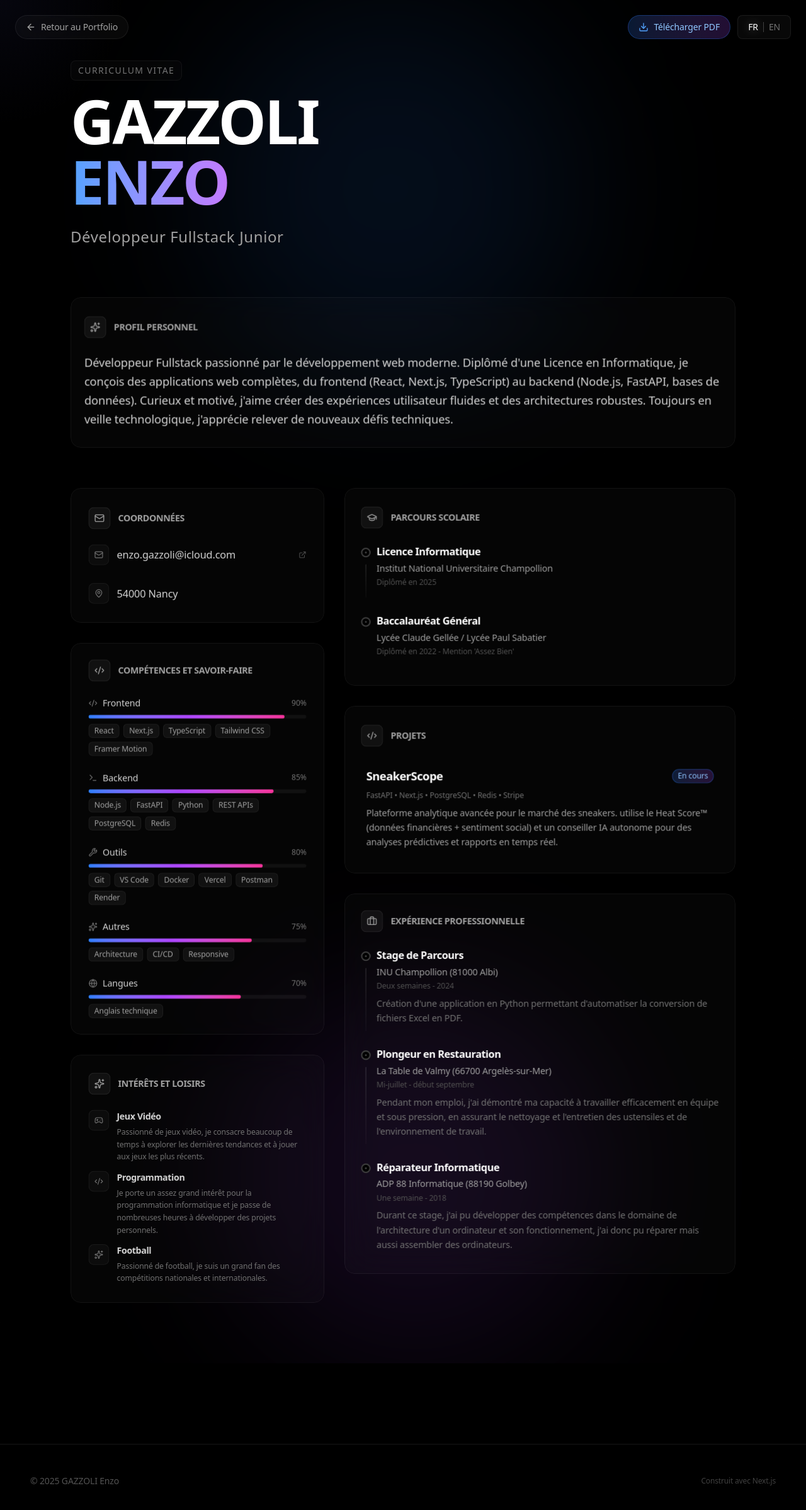
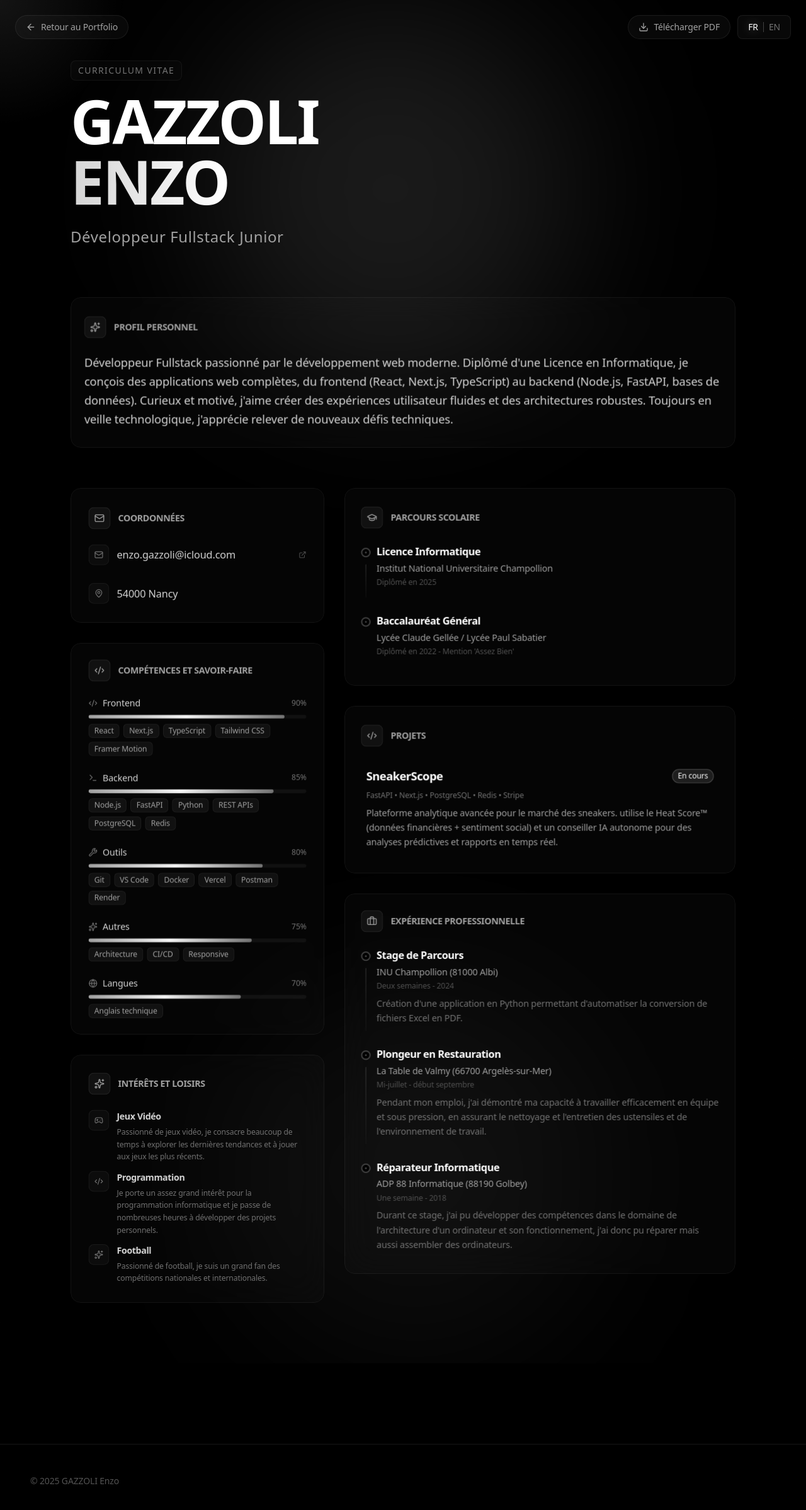
Before and after one commit to Taqinou/portfolio-website, a Next.js app: page /cv in a window 1280 px wide. Shown: the top 2398 px of the page at 63% size. Built offline with nearby package versions, Linux system fonts and the light colour scheme.

Commit message:
style: Revise CV page color scheme, replace print functionality with direct PDF download, and remove footer build information.

```diff
--- a/src/components/cv/CVPage.tsx
+++ b/src/components/cv/CVPage.tsx
@@ -190,7 +190,7 @@ export default function CVPage() {
       <div
         className="pointer-events-none fixed inset-0 z-30 transition-none"
         style={{
-          background: `radial-gradient(500px circle at ${mousePosition.x}px ${mousePosition.y}px, rgba(99, 102, 241, 0.06), transparent 40%)`,
+          background: `radial-gradient(500px circle at ${mousePosition.x}px ${mousePosition.y}px, rgba(255, 255, 255, 0.08), transparent 40%)`,
           willChange: 'background',
         }}
       />
@@ -198,8 +198,8 @@ export default function CVPage() {
       {/* Background effects */}
       <div className="absolute inset-0 overflow-hidden pointer-events-none">
         {/* Static gradient orbs (no animation for performance) */}
-        <div className="absolute top-0 left-1/4 w-[600px] h-[600px] bg-blue-500/10 rounded-full blur-[120px]" />
-        <div className="absolute bottom-0 right-1/4 w-[600px] h-[600px] bg-purple-500/10 rounded-full blur-[120px]" />
+        <div className="absolute top-0 left-1/4 w-[600px] h-[600px] bg-white/10 rounded-full blur-[120px]" />
+        <div className="absolute bottom-0 right-1/4 w-[600px] h-[600px] bg-neutral-500/10 rounded-full blur-[120px]" />
 
         {/* Grid pattern */}
         <div
@@ -240,39 +240,19 @@ export default function CVPage() {
         transition={{ delay: 0.3 }}
         className="fixed top-6 right-30 z-50 no-print"
       >
-        <button
-          onClick={() => {
-            // Create hidden iframe
-            const iframe = document.createElement('iframe');
-            iframe.style.position = 'absolute';
-            iframe.style.width = '0';
-            iframe.style.height = '0';
-            iframe.style.border = 'none';
-            iframe.style.left = '-9999px';
-            iframe.src = '/cv/print';
-            document.body.appendChild(iframe);
-
-            // Wait for iframe to load then print
-            iframe.onload = () => {
-              setTimeout(() => {
-                iframe.contentWindow?.print();
-                // Remove iframe after print dialog closes
-                setTimeout(() => {
-                  document.body.removeChild(iframe);
-                }, 1000);
-              }, 500);
-            };
-          }}
-          className="group flex items-center gap-2 px-4 py-2 bg-gradient-to-r from-blue-500/20 to-purple-500/20 backdrop-blur-xl border border-blue-500/30 rounded-full hover:from-blue-500/30 hover:to-purple-500/30 hover:border-blue-500/50 transition-all duration-300"
+        <a
+          href="/CV_GAZZOLI_Enzo.pdf"
+          download="CV_GAZZOLI_Enzo.pdf"
+          className="group flex items-center gap-2 px-4 py-2 bg-white/[0.03] backdrop-blur-xl border border-white/[0.08] rounded-full hover:bg-white/[0.08] hover:border-white/[0.15] transition-all duration-300"
         >
           <Download
             size={16}
-            className="text-blue-400 group-hover:text-blue-300 transition-colors"
+            className="text-neutral-400 group-hover:text-white transition-colors"
           />
-          <span className="text-sm text-blue-300 group-hover:text-white transition-colors font-medium">
+          <span className="text-sm text-neutral-400 group-hover:text-white transition-colors font-medium">
             {t.cvDownloadPdf}
           </span>
-        </button>
+        </a>
       </motion.div>
 
       {/* Main content */}
@@ -295,7 +275,7 @@ export default function CVPage() {
             <span className="text-white">GAZZOLI</span>
             <br />
             {/* ===== TEXT SCRAMBLE EFFECT ===== */}
-            <span className="bg-gradient-to-r from-blue-400 via-purple-400 to-pink-400 bg-clip-text text-transparent animate-gradient-x font-mono">
+            <span className="bg-gradient-to-r from-neutral-300 via-white to-neutral-500 bg-clip-text text-transparent animate-gradient-x font-mono">
               {scrambledName}
             </span>
           </h1>
@@ -388,10 +368,10 @@ export default function CVPage() {
                       className="group/project p-4 -m-2 rounded-xl hover:bg-white/[0.02] transition-colors"
                     >
                       <div className="flex items-center justify-between mb-2">
-                        <h4 className="text-lg font-medium text-white group-hover/project:text-blue-300 transition-colors">
+                        <h4 className="text-lg font-medium text-white group-hover/project:text-white transition-colors">
                           {project.title}
                         </h4>
-                        <span className="px-2 py-0.5 text-xs bg-gradient-to-r from-blue-500/20 to-purple-500/20 text-blue-300 rounded-full border border-blue-500/30">
+                        <span className="px-2 py-0.5 text-xs bg-white/10 text-white rounded-full border border-white/20">
                           {project.status}
                         </span>
                       </div>
@@ -516,7 +496,7 @@ function AnimatedSkillBar({
         <div className="flex items-center gap-2">
           <Icon
             size={14}
-            className="text-neutral-500 group-hover/skill:text-blue-400 transition-colors"
+            className="text-neutral-500 group-hover/skill:text-white transition-colors"
           />
           <span className="text-sm font-medium text-neutral-300">{title}</span>
         </div>
@@ -526,7 +506,7 @@ function AnimatedSkillBar({
       {/* Progress bar */}
       <div className="h-1.5 bg-white/[0.05] rounded-full overflow-hidden mb-2">
         <motion.div
-          className="h-full rounded-full bg-gradient-to-r from-blue-500 via-purple-500 to-pink-500"
+          className="h-full rounded-full bg-gradient-to-r from-neutral-400 via-neutral-100 to-neutral-500"
           initial={{ width: 0 }}
           animate={isInView ? { width: `${level}%` } : { width: 0 }}
           transition={{ duration: 1, delay: delay + 0.3, ease: [0.25, 0.46, 0.45, 0.94] }}
@@ -617,7 +597,7 @@ function InterestItem({
       <div className="p-2 rounded-lg bg-white/[0.03] border border-white/[0.06] h-fit">
         <Icon
           size={14}
-          className="text-neutral-500 group-hover/interest:text-purple-400 transition-colors"
+          className="text-neutral-500 group-hover/interest:text-white transition-colors"
         />
       </div>
       <div>
@@ -650,13 +630,13 @@ function TimelineItem({
       )}
 
       {/* Timeline dot */}
-      <div className="absolute left-0 top-1.5 w-[15px] h-[15px] rounded-full border-2 border-neutral-700 bg-black group-hover/timeline:border-blue-500/50 group-hover/timeline:shadow-[0_0_15px_rgba(59,130,246,0.4)] transition-all duration-300">
-        <div className="absolute inset-1 rounded-full bg-neutral-700 group-hover/timeline:bg-blue-500 transition-colors" />
+      <div className="absolute left-0 top-1.5 w-[15px] h-[15px] rounded-full border-2 border-neutral-700 bg-black group-hover/timeline:border-white/50 group-hover/timeline:shadow-[0_0_15px_rgba(255,255,255,0.2)] transition-all duration-300">
+        <div className="absolute inset-1 rounded-full bg-neutral-700 group-hover/timeline:bg-white transition-colors" />
       </div>
 
       {/* Content */}
       <div className="pb-2">
-        <h4 className="text-base font-medium text-white mb-1 group-hover/timeline:text-blue-300 transition-colors">
+        <h4 className="text-base font-medium text-white mb-1 group-hover/timeline:text-white transition-colors">
           {title}
         </h4>
         <p className="text-sm text-neutral-400 mb-1">{subtitle}</p>
--- a/src/components/layout/Footer.tsx
+++ b/src/components/layout/Footer.tsx
@@ -14,9 +14,6 @@ export default function Footer() {
           <p className="text-sm text-neutral-600 font-light">
             © {new Date().getFullYear()} GAZZOLI Enzo
           </p>
-          <p className="text-xs text-neutral-700 font-light">
-            {t.builtWith}
-          </p>
         </div>
       </div>
     </footer>
--- a/src/data/texts.ts
+++ b/src/data/texts.ts
@@ -50,9 +50,6 @@ export const texts = {
     visitSite: 'Visiter le Site',
     finished: 'Terminé',
     inProgress: 'En Cours',
-
-    // Footer
-    builtWith: 'Construit avec Next.js',
 
     // Projects
     projectLumiereSosoTitle: 'Lumière de Soso Shop',
@@ -208,9 +205,6 @@ export const texts = {
     finished: 'Finished',
     inProgress: 'In Progress',
 
-    // Footer
-    builtWith: 'Built with Next.js',
-
     // Projects
     projectLumiereSosoTitle: 'Lumière de Soso Shop',
     projectSneakerscopeTitle: 'SneakerScope',
```
